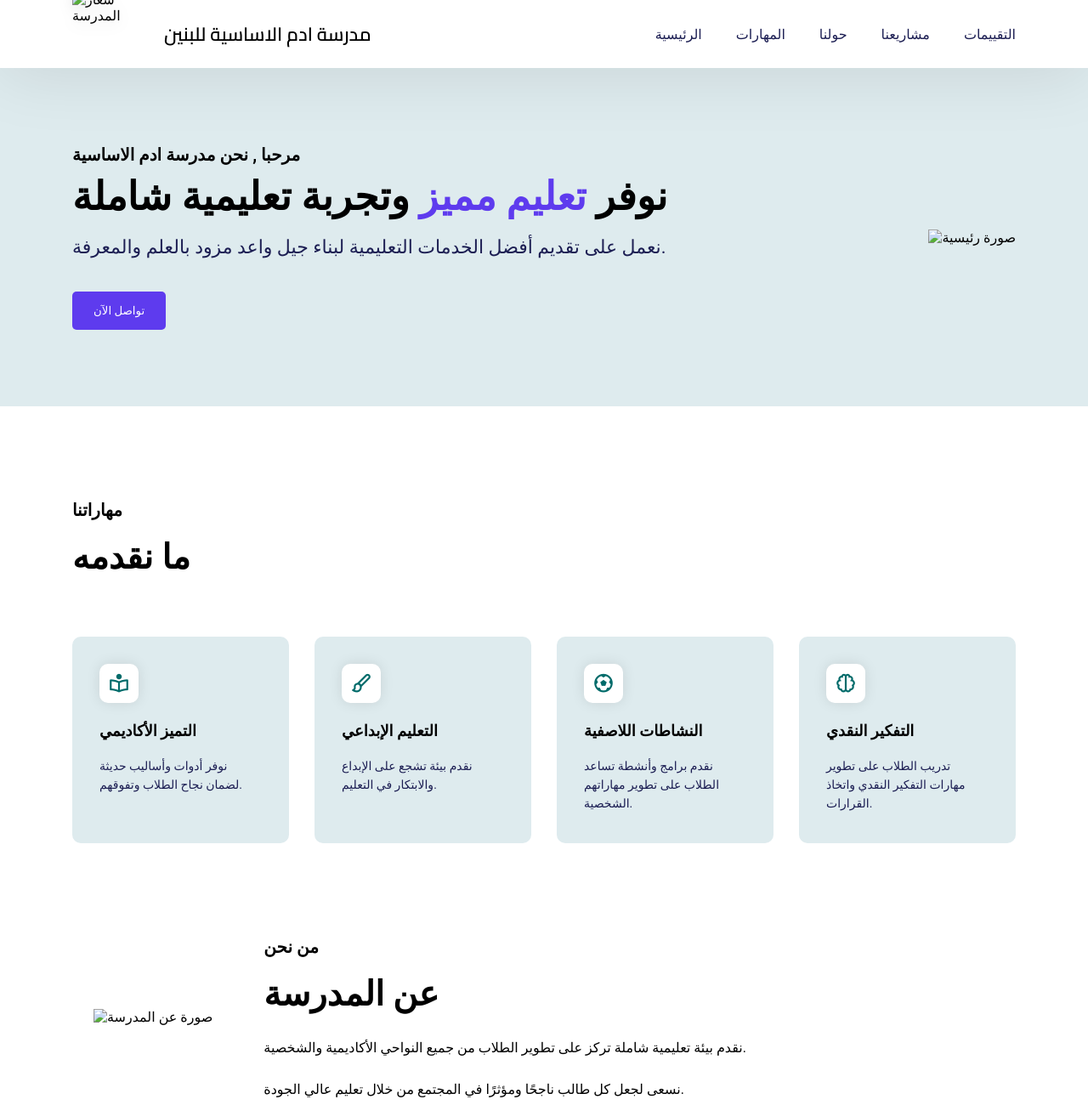
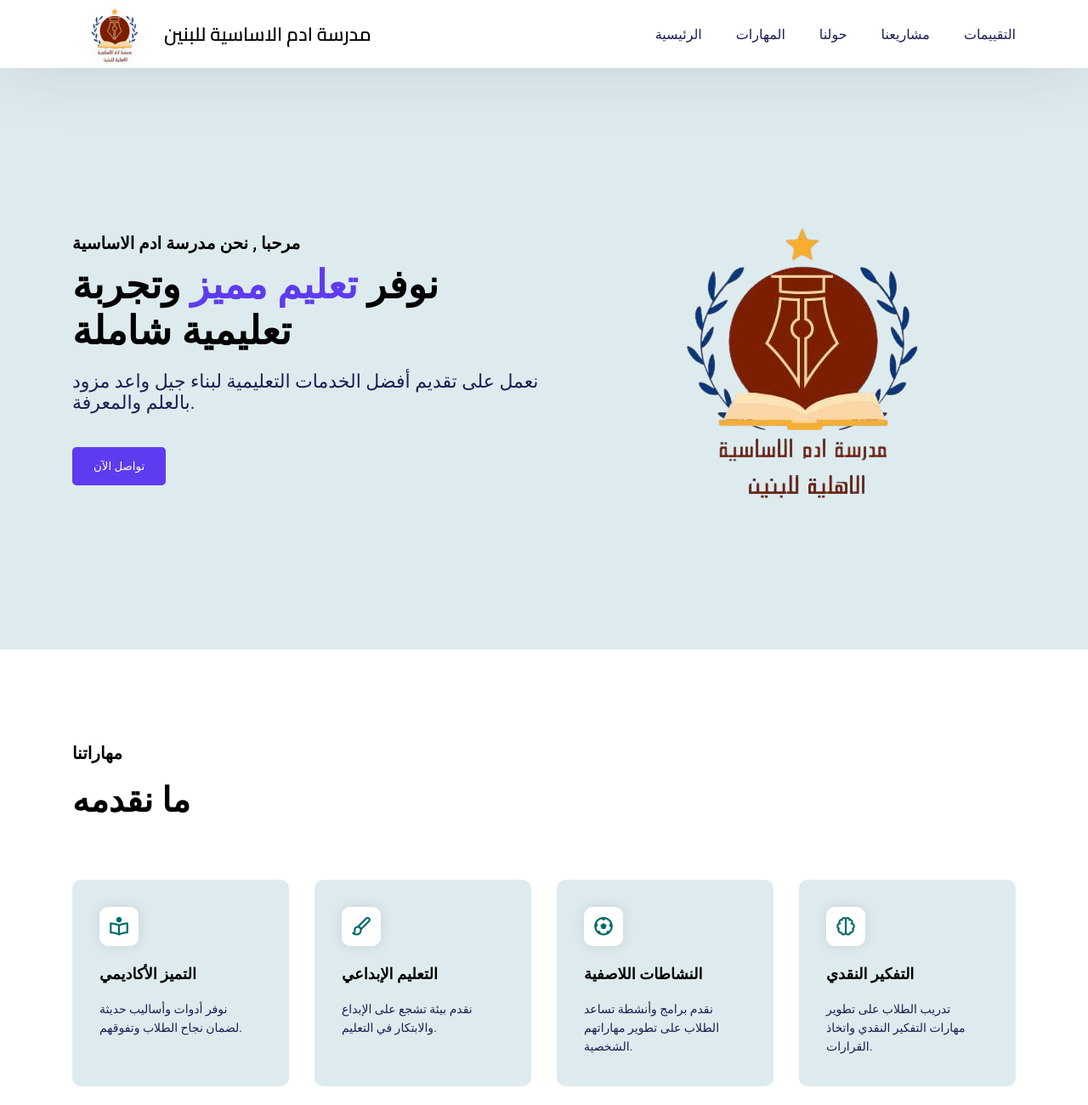
Before and after one commit to abodxdme/Adam-Elementary-School-for-Boys, a plain HTML site: page index.html in a window 1280 px wide. Shown: the top 1300 px of the page at 85% size. Drawn offline with nearby package versions, Linux system fonts and the light colour scheme.

Commit message:
Update index.html

```diff
--- a/index.html
+++ b/index.html
@@ -13,7 +13,7 @@
 
     <nav>
         <div class="logo">
-            <img src=".vscode/photo_2025-03-22_21-28-38-removebg-preview.png" alt="شعار المدرسة">
+            <img src="photo_2025-03-22_21-28-38-removebg-preview.png" alt="شعار المدرسة">
             <a href="#">مدرسة ادم الاساسية للبنين</a>
         </div>
         <ul>
@@ -36,7 +36,7 @@
             <button onclick="window.open('C:\\Users\\abdhla\\Desktop\\random scoll\\corext.html', '_blank')">تواصل الآن</button>
         </div>
         <div class="right">
-            <img src=".vscode/photo_2025-03-22_21-28-38-removebg-preview.png" alt="صورة رئيسية">
+            <img src="photo_2025-03-22_21-28-38-removebg-preview.png" alt="صورة رئيسية">
         </div>
     </div>
 
@@ -78,7 +78,7 @@
 
     <div class="about" id="about">
         <div class="right">
-            <img src=".vscode/photo_2025-03-22_21-28-38-removebg-preview.png" alt="صورة عن المدرسة">
+            <img src="photo_2025-03-22_21-28-38-removebg-preview.png" alt="صورة عن المدرسة">
         </div>
         <div class="right">
             <h5>من نحن</h5>
@@ -186,7 +186,7 @@
     <footer>
         <div class="top">
             <div class="logo">
-                <img src=".vscode/photo_2025-03-22_21-28-38-removebg-preview.png" alt="شعار المدرسة">
+                <img src="photo_2025-03-22_21-28-38-removebg-preview.png" alt="شعار المدرسة">
                 <a href="#">مدرسة ادم الاساسية للبنين</a>
             </div>
             <ul>
```
